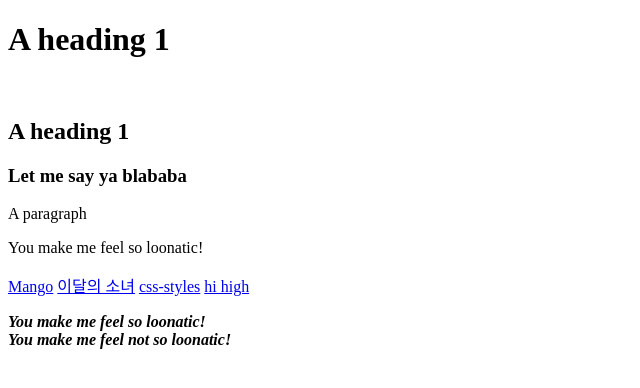
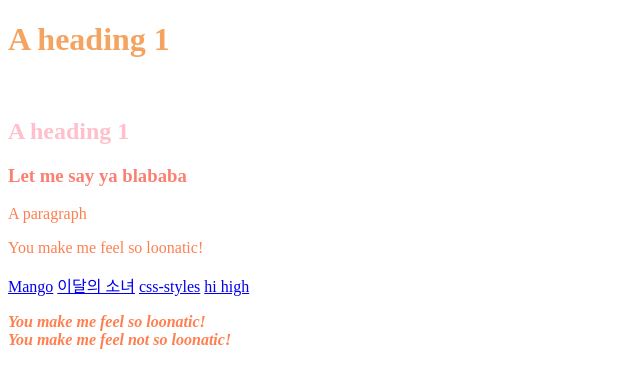
Before and after one commit to loonatheworld12/assignment1, a plain HTML site: page index.html in a window 1280 px wide. Shown: the whole page, without its empty margins (0-640 px from the left). Drawn offline with Linux system fonts and the light colour scheme.

Commit message:
Initial commit

```diff
--- a/css/styles.css
+++ b/css/styles.css
@@ -0,0 +1,11 @@
+html {
+    color: salmon;
+}
+
+h1 {
+    color: sandybrown;
+}
+
+p {
+    color: steelblue;
+}
--- a/index.html
+++ b/index.html
@@ -4,11 +4,17 @@
     <meta charset="utf-8">
     <title>My Title wuwuwu</title>
     <link rel="stylesheet" type="text/css" href="css/styles.css">
+
+    <style>
+        p{
+            color: coral
+        }
+    </style>
 </head>
 
 <body>
     <h1>A heading 1</h1><br>
-    <h2>A heading 1</h2>
+    <h2 style="color: pink;">A heading 1</h2>
     <h3>Let me say ya blababa</h3>
     <p>A paragraph</p>
     <p>You make me feel so loonatic!</p>
```
